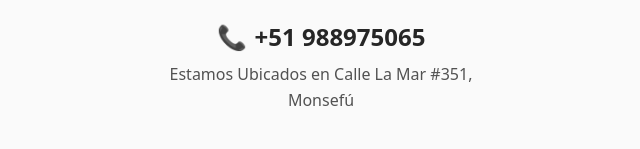
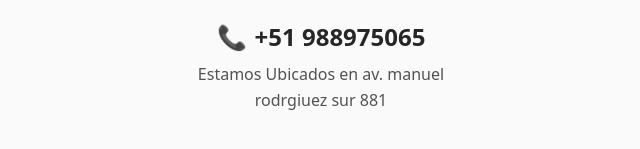
Before and after one commit to janphieralexander20-lang/mi-barberia, a Next.js app in the folder mi-barberia/: page / in a window 1280 px wide. Shown: the part 1610-1759 px from the top of the page, without its empty margins (319-959 px from the left). Built offline with nearby package versions, Linux system fonts and the light colour scheme; no server answers.

Commit message:
Mapa y nuevo mensaje

```diff
--- a/mi-barberia/app/page.tsx
+++ b/mi-barberia/app/page.tsx
@@ -84,7 +84,7 @@ export default function Home() {
                <span>📞</span> +51 988975065
             </p>
             <p className="text-neutral-600 max-w-xs mx-auto leading-relaxed">
-               Estamos Ubicados en Calle La Mar #351, Monsefú
+               Estamos Ubicados en av. manuel rodrgiuez sur 881
             </p>
          </div>
       </footer>
```
